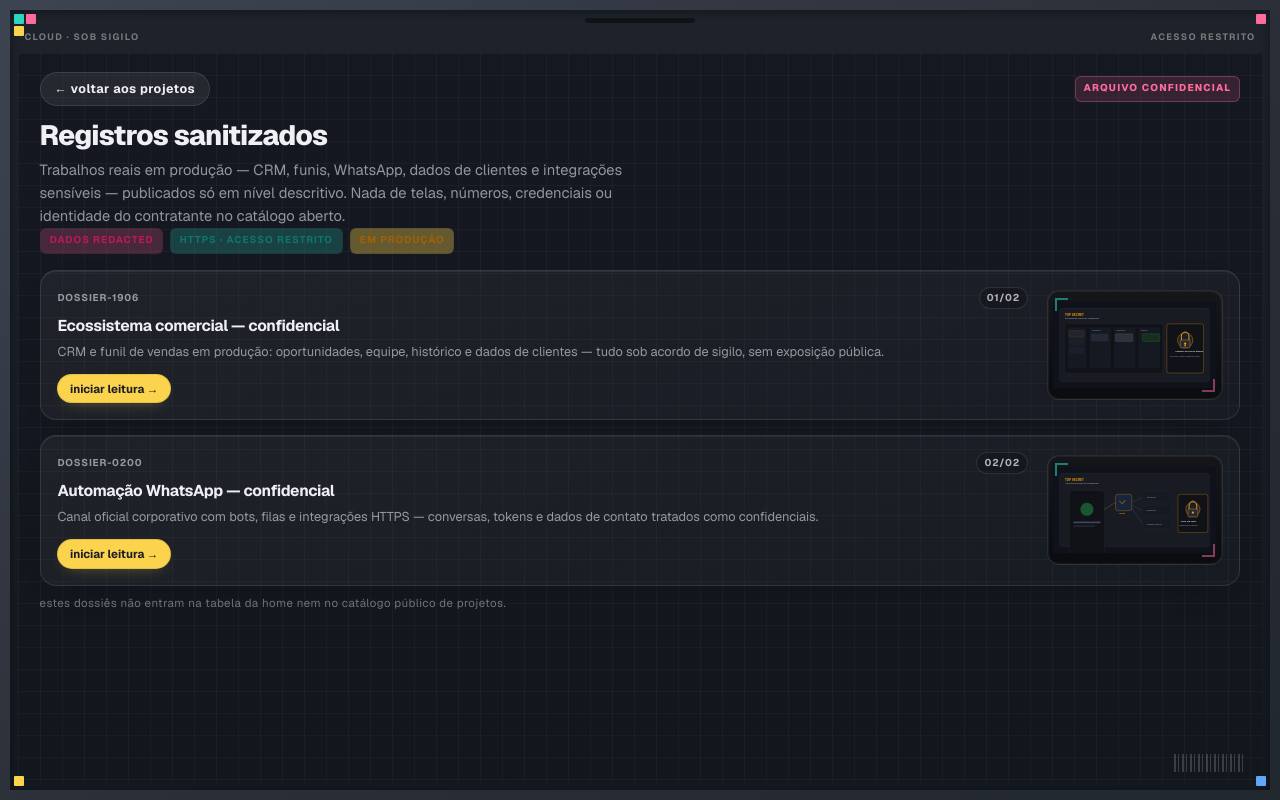
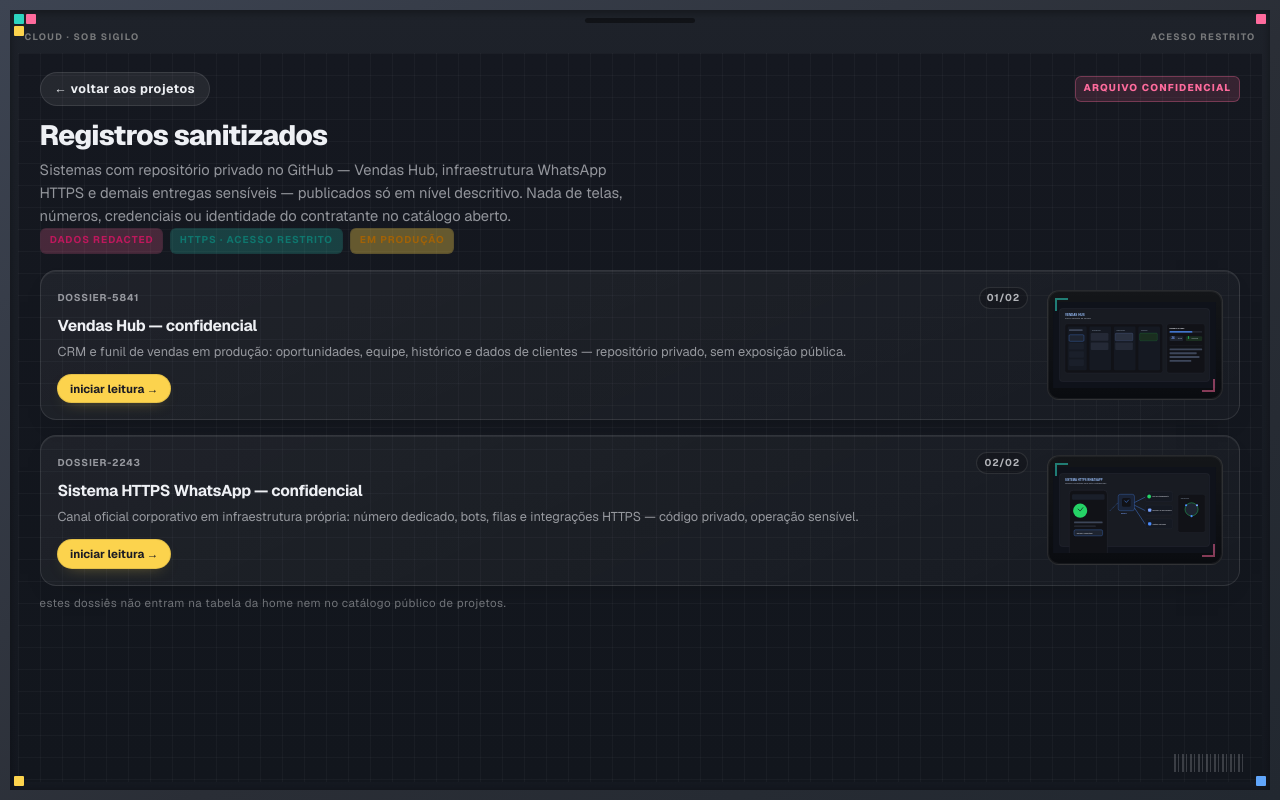
Before and after one commit to CloudBlackhand/portifolio, a Next.js app: page /classificados in a window 1280 px wide. Built offline with nearby package versions, Linux system fonts and the light colour scheme.

Commit message:
Nomear dossiês sob sigilo pelos sistemas reais com repo privado (Vendas Hub e HTTPS WhatsApp).

```diff
--- a/app/components/projetos-sigilo-gate.tsx
+++ b/app/components/projetos-sigilo-gate.tsx
@@ -21,9 +21,9 @@ export function ProjetosSigiloGate() {
           Projetos sob sigilo
         </h2>
         <p className="projetos-sigilo-lead">
-          CRM, funil comercial e WhatsApp corporativo em produção com dados reais
-          de clientes. Você vê contexto, entrega e resultado — telas, credenciais
-          e operação ficam protegidas por acordo.
+          Vendas Hub, infraestrutura WhatsApp HTTPS e outros sistemas com código em
+          repositório privado. Você vê contexto, entrega e resultado — telas,
+          credenciais e operação ficam protegidas por acordo.
         </p>
         <p className="projetos-sigilo-meta">
           {count} {dossierLabel} disponíveis · acesso pelo tablet imersivo
--- a/app/components/top-secret-section.tsx
+++ b/app/components/top-secret-section.tsx
@@ -51,9 +51,10 @@ export function TopSecretSection({ projects, standalone = false }: TopSecretSect
           Registros sanitizados
         </h2>
         <p className="marathon-session-subtitle">
-          Trabalhos reais em produção — CRM, funis, WhatsApp, dados de clientes e
-          integrações sensíveis — publicados só em nível descritivo. Nada de telas,
-          números, credenciais ou identidade do contratante no catálogo aberto.
+          Sistemas com repositório privado no GitHub — Vendas Hub, infraestrutura
+          WhatsApp HTTPS e demais entregas sensíveis — publicados só em nível
+          descritivo. Nada de telas, números, credenciais ou identidade do
+          contratante no catálogo aberto.
         </p>
         <div className="marathon-tablet-tags">
           <span className="marathon-tag marathon-tag--pink">DADOS REDACTED</span>
--- a/data/projects.ts
+++ b/data/projects.ts
@@ -454,69 +454,69 @@ export const projects: Project[] = [
     ],
   },
   {
-    slug: "topsecret-ecossistema-comercial",
+    slug: "topsecret-vendas-hub",
     projectKind: "topsecret",
-    title: "Ecossistema comercial — confidencial",
+    title: "Vendas Hub — confidencial",
     shortDescription:
-      "CRM e funil de vendas em produção: oportunidades, equipe, histórico e dados de clientes — tudo sob acordo de sigilo, sem exposição pública.",
+      "CRM e funil de vendas em produção: oportunidades, equipe, histórico e dados de clientes — repositório privado, sem exposição pública.",
     detailedDescription:
-      "Sistema comercial completo usado no dia a dia do cliente: cadastro de oportunidades, etapas do funil, responsáveis por negócio, histórico de movimentações e visão consolidada da operação. Lida com informação sensível — nomes, contatos, valores, pipeline e rotina comercial — por isso o case no portfólio é só descritivo: explicamos o tipo de problema resolvido e o resultado, nunca a operação real.",
-    thumbnail: "/project-thumbs/topsecret-comercial.svg",
-    category: "Top Secret",
+      "O Vendas Hub é o ponto central da operação comercial do cliente: cadastro de clientes e negócios, registro de etapas do funil, responsáveis e histórico do que foi feito em cada oportunidade. Foi pensado como um sistema de vendas de verdade — não só uma listagem, mas regras de preenchimento, visão por vendedor ou time e leitura rápida do que precisa de atenção. Lida com informação sensível (nomes, contatos, valores, pipeline) e roda com código em repositório privado no GitHub; o dossiê publica só contexto, abordagem e resultado, nunca telas, URLs ou identidade da operação.",
+    thumbnail: "/project-thumbs/vendas-hub.svg",
+    category: "Gestão comercial",
     year: 2026,
-    impactLabel: "Operação comercial protegida",
+    impactLabel: "Funil e cadastro integrados",
     featured: false,
     confidential: true,
-    stack: ["Web app", "CRM interno", "HTTPS", "Controle de acesso", "Dados de clientes"],
+    stack: ["Web app", "CRM interno", "Dashboard", "API", "HTTPS"],
     context:
-      "O cliente precisava centralizar vendas e dar rastreabilidade ao funil sem permitir que processos, números ou dados de terceiros vazassem para concorrentes ou para a web.",
+      "A operação precisava sair de planilhas e grupos soltos para um cadastro de vendas único, com rastreio de etapas e donos claros por oportunidade — sem permitir vazamento de dados de terceiros.",
     challenges: [
-      "Operar com dados reais de clientes e oportunidades em ambiente de produção.",
-      "Manter rastreio comercial forte para o time interno e sigilo absoluto na divulgação externa.",
-      "Documentar capacidade técnica sem publicar telas, métricas, URLs ou qualquer identificador do cliente.",
+      "Modelar cadastro e funil sem travar o time no dia a dia.",
+      "Fazer a equipe enxergar prioridade: o que fechar, o que esquentar, o que documentar.",
+      "Manter repositório e deploy fora do catálogo aberto, com sigilo comercial do cliente.",
     ],
     solution: [
-      "Fluxos alinhados ao processo comercial real, com donos claros por etapa e histórico auditável.",
-      "Comunicação protegida (HTTPS) e uso restrito a quem tem permissão no ambiente do cliente.",
-      "Portfólio limitado ao que o cliente autorizou: contexto, abordagem e resultado — nada operacional.",
+      "Estrutura de oportunidades com etapas, campos e visões alinhadas ao processo real de vendas.",
+      "Dashboards e listas que destacam o que está atrasado ou sem próximo passo definido.",
+      "Case limitado ao que o cliente autorizou: problema, solução e resultado — nada operacional.",
     ],
     results: [
-      "Funil comercial rodando com visibilidade interna e menos dependência de planilhas soltas.",
-      "Dados de clientes, pipeline e identidade da operação preservados fora do site público.",
-      "Prova de entrega em cenário real de sigilo, útil para quem também precisa de confidencialidade.",
+      "Um só lugar para cadastro, histórico e acompanhamento de vendas.",
+      "Menos perda de informação entre pessoas e canais.",
+      "Prova de entrega em CRM real com repositório privado e dados protegidos.",
     ],
   },
   {
-    slug: "topsecret-automacao-whatsapp",
+    slug: "topsecret-sistema-https-whatsapp",
     projectKind: "topsecret",
-    title: "Automação WhatsApp — confidencial",
+    title: "Sistema HTTPS WhatsApp — confidencial",
     shortDescription:
-      "Canal oficial corporativo com bots, filas e integrações HTTPS — conversas, tokens e dados de contato tratados como confidenciais.",
+      "Canal oficial corporativo em infraestrutura própria: número dedicado, bots, filas e integrações HTTPS — código privado, operação sensível.",
     detailedDescription:
-      "Infraestrutura WhatsApp para uso empresarial: sessão dedicada, integração via HTTPS com bots, filas, sistemas internos e regras de consumo por produto. Envolve dados sensíveis — números, conversas, tokens de sessão, payloads de integração — tratados como confidenciais e fora de qualquer material público. O dossiê existe para mostrar que esse tipo de entrega também está no meu histórico, sem abrir arquitetura, endpoints ou evidências que comprometam o cliente.",
-    thumbnail: "/project-thumbs/topsecret-whatsapp.svg",
-    category: "Top Secret",
+      "Este sistema permite usar um número de WhatsApp da empresa de forma controlada e personalizada. Você faz o login do número (como no app) e passa a ter um canal seguro via HTTPS para conectar outras soluções: bots de atendimento, disparo de mensagens, alertas, cadastros e qualquer fluxo que precise falar com o cliente no WhatsApp. A base única alimenta CEPBOT, MS e demais módulos do ecossistema — com regras claras, monitoramento e estabilidade. Tokens, sessões, webhooks e payloads ficam em repositórios privados; o dossiê descreve capacidade técnica sem abrir arquitetura, endpoints ou evidências que comprometam o cliente.",
+    thumbnail: "/project-thumbs/sistema-https-whatsapp.svg",
+    category: "Infraestrutura WhatsApp",
     year: 2025,
-    impactLabel: "Canal oficial sob sigilo",
+    impactLabel: "Número oficial integrado",
     featured: false,
     confidential: true,
-    stack: ["WhatsApp Business API", "HTTPS", "Filas", "Bots", "Dados de conversa"],
+    stack: ["Conexão por número", "HTTPS", "Filas", "Bots", "Integração multi-sistema"],
     context:
-      "A operação precisava de mensageria oficial integrada ao restante dos sistemas, com governança de acesso e proibição total de exposição pública de números, fluxos ou integrações.",
+      "A operação precisava de um WhatsApp próprio, com número dedicado, para alimentar bots e sistemas de envio sem gambiarra ou dependência externa frágil.",
     challenges: [
-      "Manter canal estável com múltiplos consumidores da API sem conflito ou vazamento entre produtos.",
-      "Proteger tokens, sessões e conteúdo de conversa em ambiente de produção real.",
-      "Demonstrar competência técnica sem publicar capturas, rotas, webhooks ou dados de atendimento.",
+      "Manter o número conectado e estável durante o uso contínuo.",
+      "Permitir que vários sistemas usem o mesmo canal sem conflito ou perda de mensagens.",
+      "Proteger tokens, sessões e conteúdo de conversa com código fora do GitHub público.",
     ],
     solution: [
-      "Camada própria de conexão com regras claras de uso por sistema interno e monitoramento operacional.",
-      "Tráfego e integrações via HTTPS; credenciais e metadados ficam restritos ao ambiente autorizado.",
-      "Case publicado só em nível executivo, com identidade do cliente e detalhes técnicos redigidos.",
+      "Infraestrutura própria com acesso HTTPS para integrar bots, disparadores e demais módulos.",
+      "Sessão do WhatsApp vinculada ao número da empresa, pronta para consumo por outros produtos.",
+      "Documentação externa só em nível executivo — identidade e detalhes técnicos redigidos.",
     ],
     results: [
-      "WhatsApp corporativo previsível para atendimento, disparos e automação integrada.",
-      "Conversas, números e credenciais preservados — zero evidência sensível no portfólio aberto.",
-      "Referência para projetos que exigem o mesmo rigor de sigilo em mensageria e APIs.",
+      "Um único ponto de conexão WhatsApp para todo o ecossistema de atendimento e envio.",
+      "Mais previsibilidade para escalar automação sem trocar de número ou ferramenta a cada projeto.",
+      "Referência para quem precisa do mesmo rigor de sigilo em mensageria e APIs.",
     ],
   },
 ];
```
Also changed, not shown: app/components/classified-teaser.tsx (+11 -7 lines).
